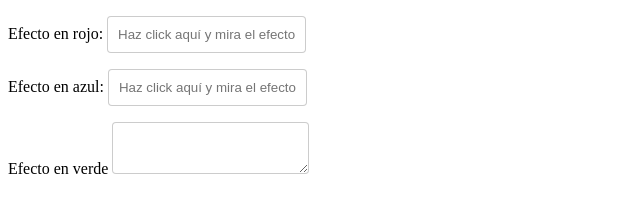
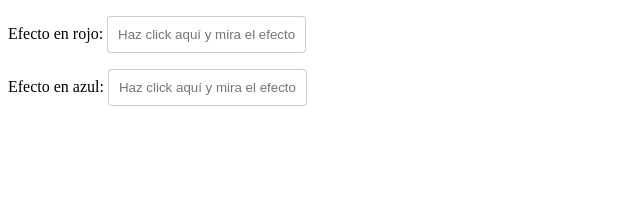
Before and after one commit to claudiasg/proyectoPaquetesNPM, a website: page index.html in a window 1280 px wide. Shown: the whole page, without its empty margins (0-640 px from the left). Drawn offline with Linux system fonts and the light colour scheme.

Commit message:
Version inicial

```diff
--- a/index.html
+++ b/index.html
@@ -19,10 +19,7 @@
         <label>Efecto en azul: </label>
         <input type="text" name="campo" class="azul" placeholder="Haz click aquí y mira el efecto">
       </p>
-      <p>
-        <label>Efecto en verde</label>
-        <textarea name="campo" class="verde" placeholder=""></textarea>
-      </p>
+
   	</form>
 
   </body>
```
